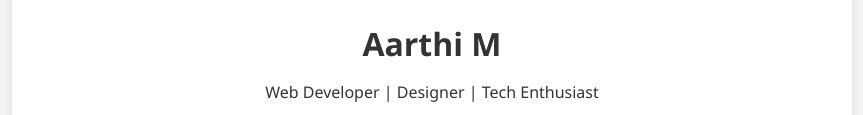
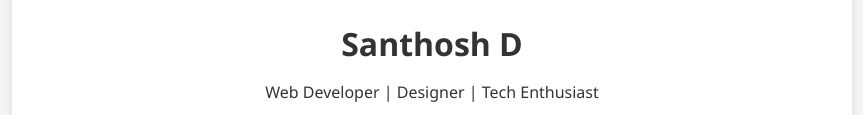
Before and after one commit to Aarthichinnammal/project, a plain HTML site: page index.html in a window 1280 px wide. Shown: the part 211-326 px from the top of the page, without its empty margins (208-1071 px from the left). Drawn offline with Linux system fonts and the light colour scheme.

Commit message:
Update index.html

```diff
--- a/index.html
+++ b/index.html
@@ -11,7 +11,7 @@
   <div class="container">
     <header>
       <img src="./WhatsApp Image 2025-06-23 at 14.24.24_0354fdf5.jpg" alt="Your Photo" class="profile-img" />
-      <h1>Aarthi M</h1>
+      <h1>Santhosh D</h1>
       <p>Web Developer | Designer | Tech Enthusiast</p>
     </header>
 
```
